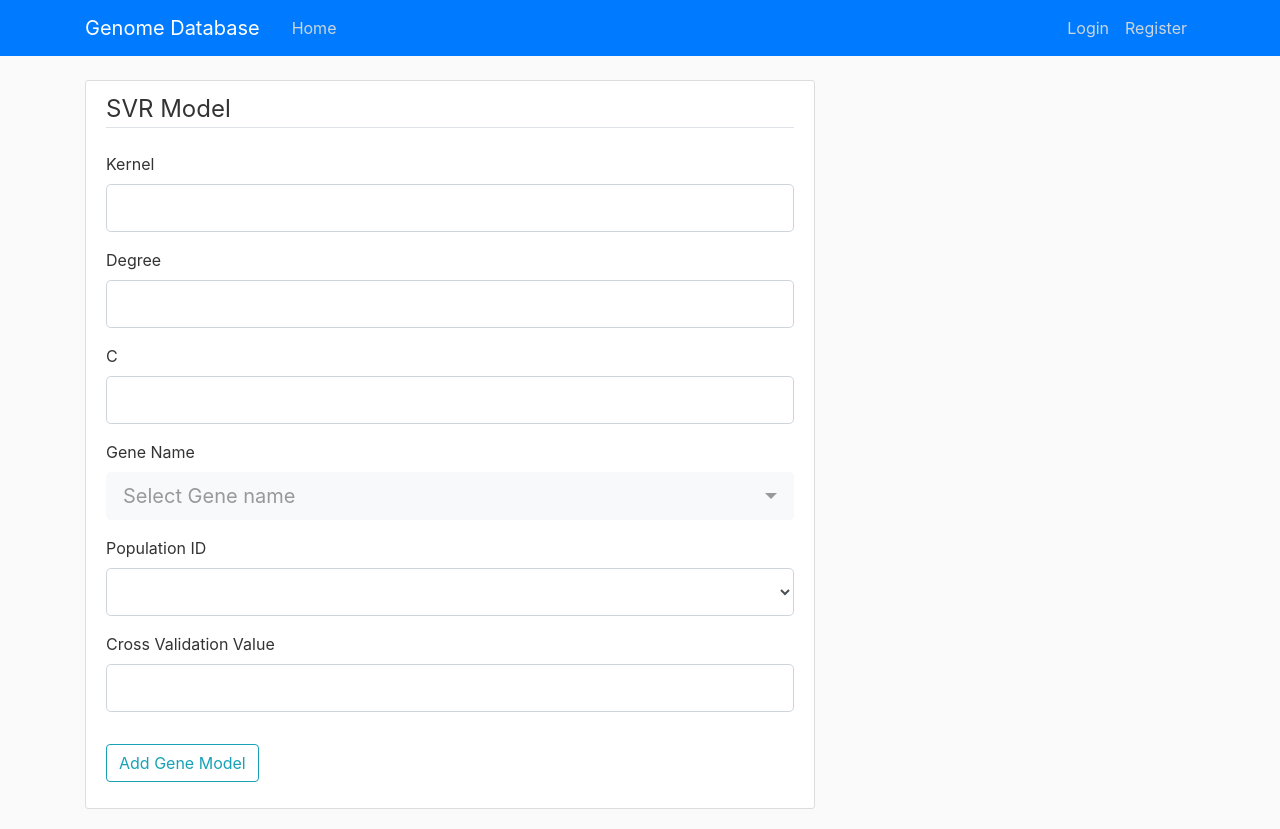
After one commit to okoropaulc/ml_predictdb, a Flask app: page /svr_model in a window 1280 px wide. The commit adds this page. Run offline with Flask 2, Linux system fonts and the light colour scheme; lists and menus that the app fills with data are empty; parts of the project's set-up code (start-up, migrations or seed data) failed here and were passed over; some libraries are stand-ins or nearby versions.

Commit message:
adding gene for all models completed

```diff
--- a/Paul_scripts/flaskDemo/forms.py
+++ b/Paul_scripts/flaskDemo/forms.py
@@ -19,7 +19,9 @@ pop = [(row[0], row[0]) for row in pop_id]
 
 class Add_Gene_Model(FlaskForm):
     genename = SelectField("Gene Name", choices=gene_name_choices,
-                           validators=[InputRequired()])
+                           validators=[InputRequired()]) #I used gene name to make it easier for
+    #users to be able to search genes. Then with gene name, I can get the gene_id and add that to
+    #the model table
     pop_id = SelectField("Population ID", choices=pop,
                          validators=[InputRequired()])
     cross_val = DecimalField("Cross Validation Value",
@@ -35,11 +37,17 @@ class KNN(Add_Gene_Model):
         gene = Gene.query.filter_by(gene_name=genename.data).first()
         knndb = KNN_Model.query.filter_by(gene_id=gene.gene_id).first()
         if knndb and (str(knndb.population_id) == str(self.pop_id.data)):
-            raise ValidationError("There is a model for that gene")
+            raise ValidationError("There is a model for that gene and population")
 
 class RF(Add_Gene_Model):
     tree = IntegerField("Tree", validators=[DataRequired()])
     submit = SubmitField("Add Gene Model")
+
+    def validate_genename(self, genename):
+        gene = Gene.query.filter_by(gene_name=genename.data).first()
+        rfdb = RF_Model.query.filter_by(gene_id=gene.gene_id).first()
+        if rfdb and (str(rfdb.population_id) == str(self.pop_id.data)):
+            raise ValidationError("There is a model for that gene and population")
 
 
 class SVR(Add_Gene_Model):
@@ -47,6 +55,12 @@ class SVR(Add_Gene_Model):
     degree = IntegerField("Degree", validators=[DataRequired()])
     c = DecimalField("C", validators=[DataRequired()])
     submit = SubmitField("Add Gene Model")
+
+    def validate_genename(self, genename):
+        gene = Gene.query.filter_by(gene_name=genename.data).first()
+        svrdb = SVR_Model.query.filter_by(gene_id=gene.gene_id).first()
+        if svrdb and (str(svrdb.population_id) == str(self.pop_id.data)):
+            raise ValidationError("There is a model for that gene and population")
 
 class RegistrationForm(FlaskForm):
     firstname = StringField('First Name',
--- a/Paul_scripts/flaskDemo/routes.py
+++ b/Paul_scripts/flaskDemo/routes.py
@@ -182,3 +182,35 @@ def knn_model():
         return redirect(url_for('home'))
     return render_template('knn_model.html', title='New KNN Gene Model',
                            form=form, legend='KNN Model')
+
+
+@app.route("/rf_model", methods=['GET', 'POST'])
+def rf_model():
+    form = RF()
+    if form.validate_on_submit():
+        gene = Gene.query.filter_by(gene_name=form.genename.data).first()
+        rf = RF_Model(gene_id=gene.gene_id, population_id=form.pop_id.data,
+                        cross_val_performance=form.cross_val.data,
+                        trees=form.tree.data)
+        db.session.add(rf)
+        db.session.commit()
+        flash("You have added the gene model")
+        return redirect(url_for('home'))
+    return render_template('rf_model.html', title='New RF Gene Model',
+                           form=form, legend='RF Model')
+
+
+@app.route("/svr_model", methods=['GET', 'POST'])
+def svr_model():
+    form = SVR()
+    if form.validate_on_submit():
+        gene = Gene.query.filter_by(gene_name=form.genename.data).first()
+        svr = SVR_Model(gene_id=gene.gene_id, population_id=form.pop_id.data,
+                        cross_val_performance=form.cross_val.data,
+                        kernel=form.kernel.data, degree=form.degree.data, c=form.c.data)
+        db.session.add(svr)
+        db.session.commit()
+        flash("You have added the gene model")
+        return redirect(url_for('home'))
+    return render_template('svr_model.html', title='New SVR Gene Model',
+                           form=form, legend='SVR Model')
--- a/Paul_scripts/flaskDemo/templates/add_gene_model.html
+++ b/Paul_scripts/flaskDemo/templates/add_gene_model.html
@@ -16,9 +16,12 @@
                         {% endfor %}
                     </div>
                 {% else %}
-                    {{ form.genename(class="form-control form-control-lg") }}
+                    {{ form.genename(class="selectpicker form-control form-control-lg", title="Select Gene name", **{'data-live-search':'true'}) }}
                 {% endif %}
             </div>
+
+
+
 			<div class="form-group">
                 {{ form.pop_id.label(class="form-control-label") }}
                 {% if form.pop_id.errors %}
--- /dev/null
+++ b/Paul_scripts/flaskDemo/templates/svr_model.html
@@ -0,0 +1,46 @@
+{% extends "add_gene_model.html" %}
+
+			{% block model %}
+
+            <div class="form-group">
+                {{ form.kernel.label(class="form-control-label") }}
+                {% if form.kernel.errors %}
+                    {{ form.kernel(class="form-control form-control-lg is-invalid") }}
+                    <div class="invalid-feedback">
+                        {% for error in form.kernel.errors %}
+                            <span>{{ error }}</span>
+                        {% endfor %}
+                    </div>
+                {% else %}
+                    {{ form.kernel(class="form-control form-control-lg") }}
+                {% endif %}
+            </div>
+
+			<div class="form-group">
+                {{ form.degree.label(class="form-control-label") }}
+                {% if form.degree.errors %}
+                    {{ form.degree(class="form-control form-control-lg is-invalid") }}
+                    <div class="invalid-feedback">
+                        {% for error in form.degree.errors %}
+                            <span>{{ error }}</span>
+                        {% endfor %}
+                    </div>
+                {% else %}
+                    {{ form.degree(class="form-control form-control-lg") }}
+                {% endif %}
+            </div>
+
+			<div class="form-group">
+                {{ form.c.label(class="form-control-label") }}
+                {% if form.c.errors %}
+                    {{ form.c(class="form-control form-control-lg is-invalid") }}
+                    <div class="invalid-feedback">
+                        {% for error in form.c.errors %}
+                            <span>{{ error }}</span>
+                        {% endfor %}
+                    </div>
+                {% else %}
+                    {{ form.c(class="form-control form-control-lg") }}
+                {% endif %}
+            </div>
+			{% endblock model %}
```
Also changed, not shown: Paul_scripts/flaskDemo/templates/rf_model.html (added, +20 -0 lines).
